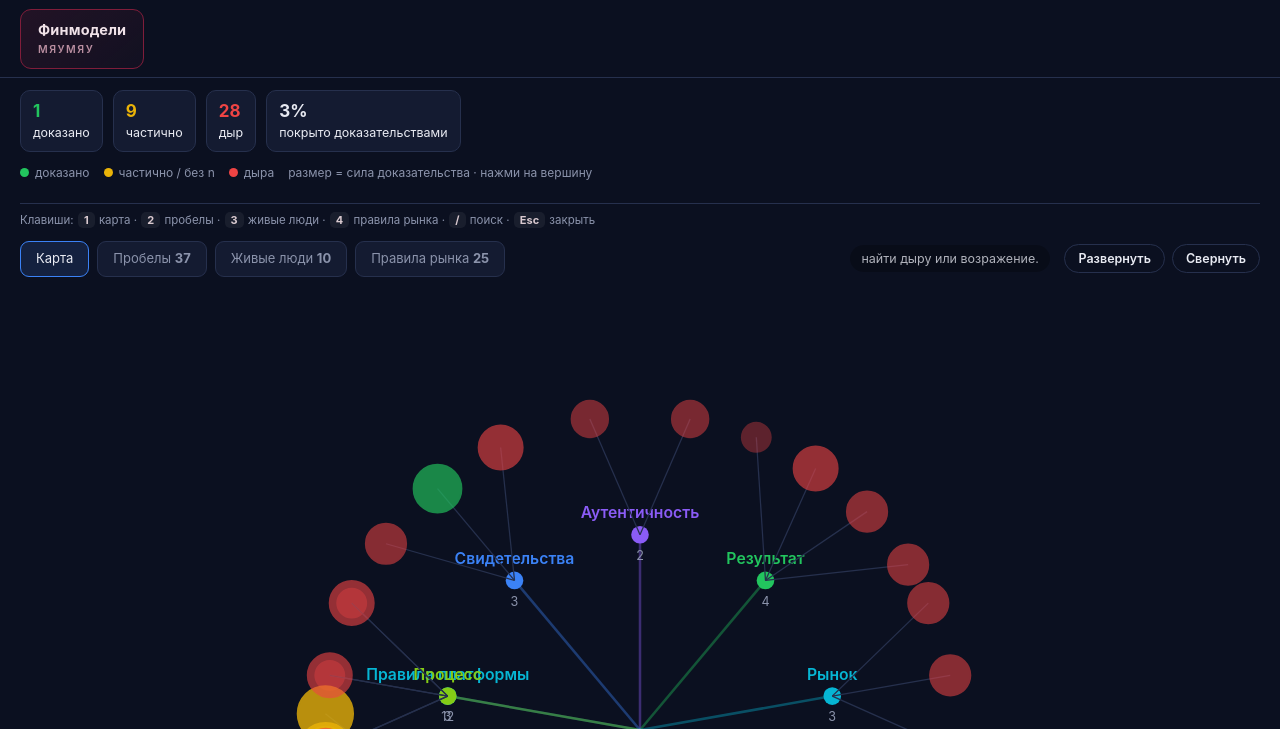
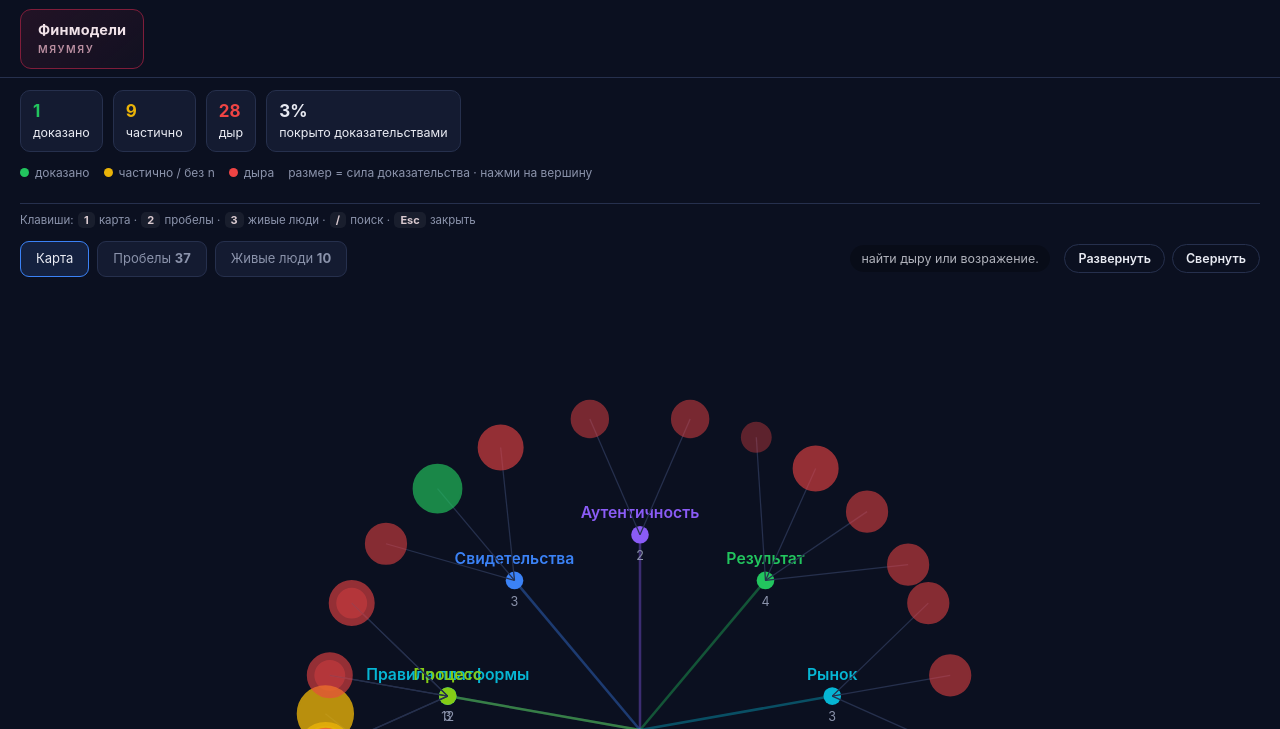
Before and after one commit to Alinskiy777/proof-map, a plain HTML site: page index.html in a window 1280 px wide. Shown: the part 71-800 px from the top of the page. Drawn offline with Linux system fonts and the light colour scheme.

Commit message:
Убран экран «Правила рынка» (решение Макса 2026-09-29)
Важно: раздел стоял в приложении «Карта доказательств», а НЕ в финансовой модели.
В edtech_secure_tpl.html и finmodel_dashboard.html его не было никогда (проверено grep).

Убрано: вкладка, контейнер #rules, renderRules(), стили, клавишу 4,
        тесты слоя, упоминание в подсказке клавиш
Сохранено: data/competitor-proof.js — 25 доказательств на месте, экран убран, данные не потеряны
Откат: git revert fab3999 или ~/.hermes/snapshots/ROLLBACK-proofmap-rules-20260929/

Проверка: 67 тестов зелёные, браузер — 3 вкладки, 0 ошибок, rulesGone=true

```diff
--- a/index.html
+++ b/index.html
@@ -140,16 +140,6 @@
     color:var(--mut);font-variant-numeric:tabular-nums;letter-spacing:.3px}
   .need{margin:6px 0 7px;padding:6px 10px;border-radius:7px;background:rgba(250,204,21,.09);
     border-left:2px solid rgba(234,179,8,.55);font-size:12px;color:#fde68a;line-height:1.45}
-  #rules{display:none;padding:0 20px 30px}
-  #rules.on{display:block}
-  .rule{margin:11px 0 0;padding:11px 13px;border:1px solid var(--line);border-radius:10px;
-    background:rgba(0,0,0,.16)}
-  .rule-c{font-size:13.5px;font-weight:600;color:var(--fg);line-height:1.45}
-  .rule-q{margin:8px 0 0;padding:2px 0 2px 11px;border-left:2px solid var(--risk);
-    color:var(--mut);font-size:12.5px;line-height:1.6;font-style:italic}
-  .rule-s{margin-top:7px;font-size:11.5px;color:var(--mut)}
-  .rule-s a{color:#93c5fd;text-decoration:none;border-bottom:1px solid rgba(147,197,253,.35)}
-  .rule-s a:hover{color:#bfdbfe;border-bottom-color:#bfdbfe}
   .tbtn{padding:6px 13px;border:1px solid var(--line);border-radius:999px;background:transparent;
     color:var(--mut);font-size:12.5px;font-weight:600;cursor:pointer;font-family:inherit;transition:.15s}
   .tbtn:hover{border-color:#7f1d3a;color:#e8d5dd;background:rgba(127,29,58,.10)}
@@ -196,13 +186,12 @@
   <div class="lg"><span class="dot" style="background:#eab308"></span>частично / без n</div>
   <div class="lg"><span class="dot" style="background:#ef4444"></span>дыра</div>
   <div class="lg">размер = сила доказательства · нажми на вершину</div>
-  <div class="hint" id="mapHint">Клавиши: <b>1</b> карта · <b>2</b> пробелы · <b>3</b> живые люди · <b>4</b> правила рынка · <b>/</b> поиск · <b>Esc</b> закрыть</div>
+  <div class="hint" id="mapHint">Клавиши: <b>1</b> карта · <b>2</b> пробелы · <b>3</b> живые люди · <b>/</b> поиск · <b>Esc</b> закрыть</div>
 </div>
 <div class="tabs">
   <div class="tab on" id="tabMap" onclick="go('map')" title="Клавиша 1">Карта</div>
   <div class="tab" id="tabGaps" onclick="go('gaps')" title="Клавиша 2">Пробелы <b id="gapCount"></b></div>
   <div class="tab" id="tabReal" onclick="go('real')" title="Клавиша 3">Живые люди <b id="objCount"></b></div>
-  <div class="tab" id="tabRules" onclick="go('rules')" title="Клавиша 4">Правила рынка <b id="ruleCount"></b></div>
   <div class="tools">
     <input id="q" placeholder="найти дыру или возражение…" oninput="applyQ()" aria-label="Поиск">
     <span class="qnote" id="qnote"></span>
@@ -213,7 +202,6 @@
 <svg id="map" viewBox="0 0 1000 720"></svg>
 <div id="gaps"></div>
 <div id="real"></div>
-<div id="rules"></div>
 <div id="panel"><span class="close" onclick="hide()">×</span><div id="pbody"></div></div>
 <div id="fin" class="finwrap" onclick="if(event.target===this)closeFin()">
   <div class="finmodal" role="dialog" aria-modal="true" aria-labelledby="finh">
@@ -381,54 +369,17 @@ function go(screen){
   document.getElementById('tabMap').classList.toggle('on', screen==='map');
   document.getElementById('tabGaps').classList.toggle('on', screen==='gaps');
   document.getElementById('tabReal').classList.toggle('on', screen==='real');
-  document.getElementById('tabRules').classList.toggle('on', screen==='rules');
   document.getElementById('map').style.display  = screen==='map' ? 'block' : 'none';
   document.getElementById('gaps').classList.toggle('on', screen==='gaps');
   document.getElementById('real').classList.toggle('on', screen==='real');
-  document.getElementById('rules').classList.toggle('on', screen==='rules');
   if (screen==='gaps') renderGaps();
   if (screen==='real') renderReal();
-  if (screen==='rules') renderRules();
 }
 
-// ── ВКЛАДКА «ПРАВИЛА РЫНКА» (декомпозиция, слой 7) ──
-// Данные competitor-proof.js грузились в приложение, но нигде не показывались:
-// 25 доказательств с весом типа источника, дословной цитатой и ссылкой.
-// Логика: сила источника решает всё. Справка платформы (10) бьёт самоотчёт (1),
-// и сумма десяти самоотчётов не превращается в справку.
-function renderRules(){
-  const D = window.COMPETITOR_PROOF;
-  if (!D) { document.getElementById('rules').innerHTML =
-    '<div class="stat">Данные правил рынка не загрузились.</div>'; return; }
-  const items = D.items.slice().sort((a,b) =>
-    (D.sourceWeights[b.src].w - D.sourceWeights[a.src].w) || (a.id < b.id ? -1 : 1));
-  document.getElementById('ruleCount').textContent = items.length;
-
-  // группировка по силе источника — чтобы видеть, из чего построена опора
-  const groups = {};
-  items.forEach(i => { (groups[i.src] = groups[i.src] || []).push(i); });
-  const order = Object.keys(D.sourceWeights).filter(k => groups[k]);
-
-  const blocks = order.map(k => {
-    const w = D.sourceWeights[k];
-    return `<div class="gap" style="--risk:${w.w>=8?'#22c55e':w.w>=6?'#eab308':w.w>=3?'#f97316':'#ef4444'}">
-      <div class="risk-badge">сила ${w.w}/10</div>
-      <h4>${esc2(w.name)}</h4>
-      <div class="meta">${groups[k].length} доказательств · тип источника задаёт потолок доказательности</div>
-      ${groups[k].map(i => `<div class="rule">
-          <div class="rule-c">${esc2(i.claim)}</div>
-          <blockquote class="rule-q">${esc2(i.quote)}</blockquote>
-          <div class="rule-s"><a href="${esc2(i.url)}" target="_blank" rel="noopener">источник ↗</a> · ${esc2(i.verified||'')}</div>
-        </div>`).join('')}
-    </div>`;
-  }).join('');
-
-  document.getElementById('rules').innerHTML =
-    `<div class="need" style="margin:0 0 14px">
-       <b>Читай по силе, а не по количеству.</b> Десять самоотчётов в соцсетях весят меньше,
-       чем одна справка платформы. Раздел показывает, на чём реально стоит каждое утверждение.
-     </div>` + blocks;
-}
+// ── ВКЛАДКА «ПРАВИЛА РЫНКА» удалена 2026-09-29 (решение Макса) ──
+// Данные competitor-proof.js остаются в data/ — экран убран, данные не потеряны.
+// Вернуть: git revert fab3999 или точка отката
+// ~/.hermes/snapshots/ROLLBACK-proofmap-rules-20260929/
 
 // ── ВКЛАДКА «ЖИВЫЕ ЛЮДИ» ──
 // Обзор: 10 кластеров возражений, кто в какие утверждения бьёт.
@@ -617,7 +568,6 @@ document.addEventListener('keydown', e=>{
   if (e.key==='1') go('map');
   if (e.key==='2') go('gaps');
   if (e.key==='3') go('real');
-  if (e.key==='4') go('rules');
 });
 function repaint(){
   drawMap(merged());
@@ -628,8 +578,6 @@ renderGaps();
 // Прогон 4: вкладка «Живые люди» была пуста до клика — выглядело как «нет данных».
 // Рендерим на старте, чтобы содержимое было видно сразу, без угадывания.
 renderReal();
-// Декомпозиция слой 7: 25 доказательств конкурентов грузились, но были не видны.
-renderRules();
 </script>
 
 <!-- Финмодели: считает, а не обещает -->
```
Also changed, not shown: test-gaps.js (+2 -18 lines).
